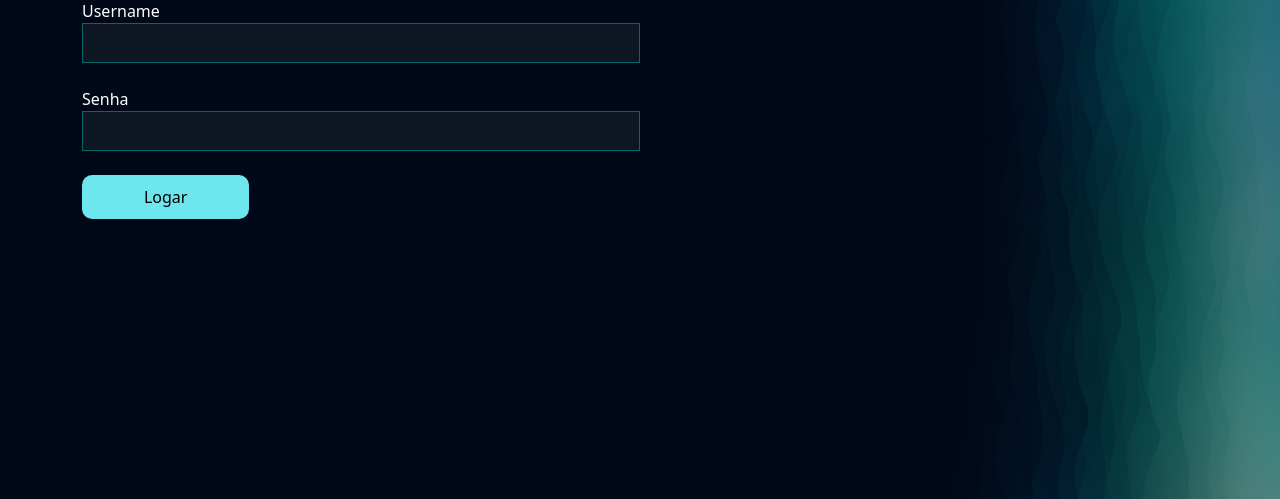
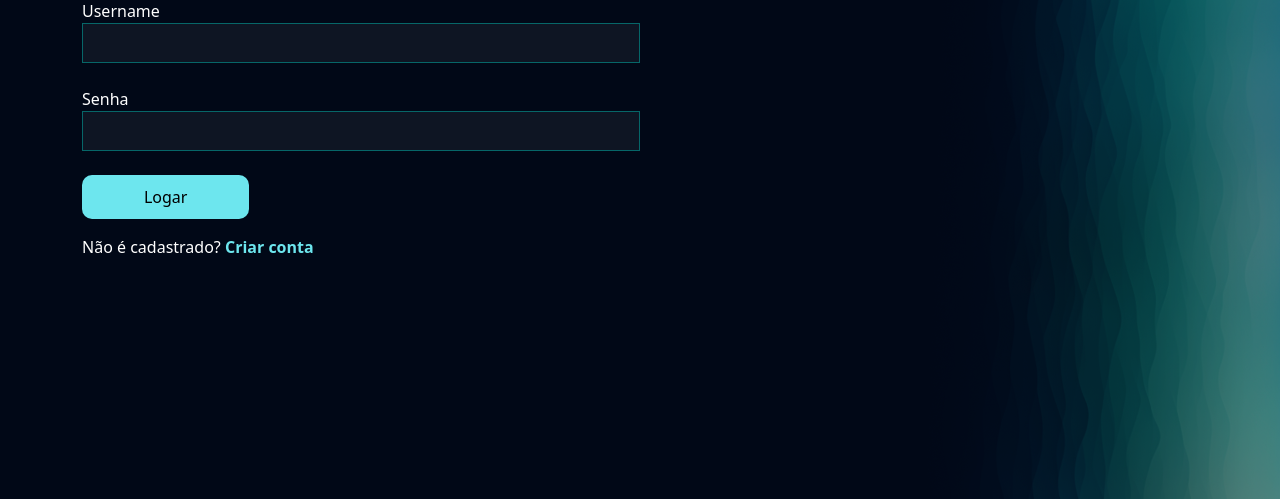
Before and after one commit to andreluizsimoes/vitalab_psw, a Django app: page /usuarios/login/ in a window 1280 px wide. Shown: the part 144-643 px from the top of the page. Run offline with Django 4.2, Linux system fonts and the light colour scheme.

Commit message:
ajustes login e validação cadastro

```diff
--- a/templates/static/usuarios/css/user.css
+++ b/templates/static/usuarios/css/user.css
@@ -6,3 +6,9 @@ body {
 p {
   color: var(--light-color);
 }
+
+a {
+  color: var(--light-color);
+  text-decoration: none;
+  font-weight: 600;
+}
--- a/usuarios/templates/login.html
+++ b/usuarios/templates/login.html
@@ -29,6 +29,7 @@
       <br />
       <input type="submit" class="btn-default" value="Logar" />
     </form>
+    <div class="mt-3">Não é cadastrado? <a href="{% url "cadastro" %}">Criar conta</a></div>
   </div>
 </div>
 {% endblock %}
--- a/usuarios/views.py
+++ b/usuarios/views.py
@@ -19,7 +19,7 @@ def cadastro(request):
         confirmar_senha = request.POST.get('confirmar_senha')
 
 
-        if User.objects.filter(username=username).exists:
+        if User.objects.filter(username=username).exists():
             messages.add_message(request, constants.ERROR, 'Este nome de usuário já existe!')
             return redirect('/usuarios/cadastro')
 
@@ -58,8 +58,11 @@ def logar(request):
         user = authenticate(username=username, password=senha)
         if user:
             login(request, user)
-            # Acontecerá um erro ao redirecionar por enquanto, resolveremos nos próximos passos
-            return redirect('/')
+            if user.is_staff:
+                return redirect('/empresarial/gerenciar_clientes')
+            else:
+                return redirect('/exames/gerenciar_exames')
+
         else:
             messages.add_message(request, constants.ERROR, 'Usuario ou senha inválidos')
             return redirect('/usuarios/login')
```
Also changed, not shown: db.sqlite3.
